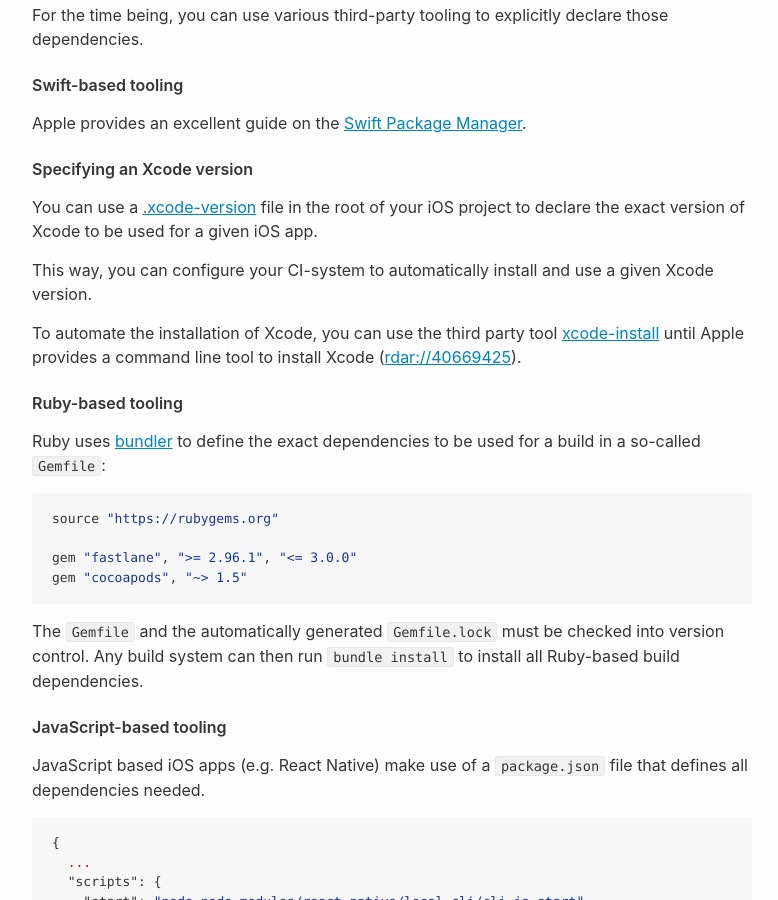
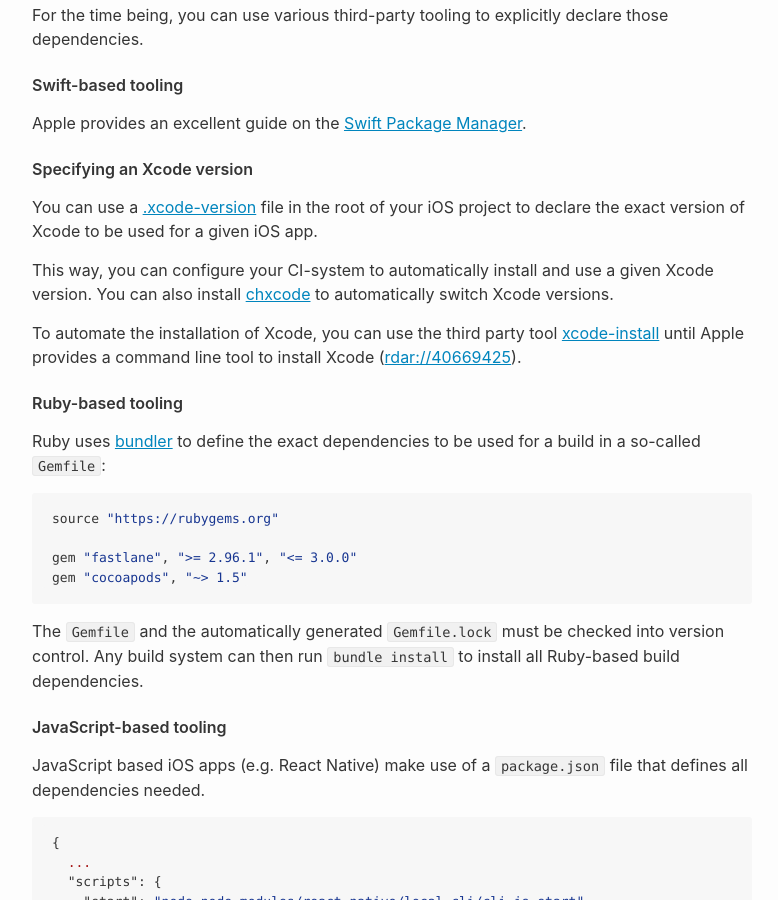
Before and after one commit to ios-factor/ios-factor.com, a Jekyll site: the page built from factors/dependencies.md, in a window 1280 px wide and 900 px high, scrolled down 867 px. Shown: the whole window, without its empty margins (68-846 px from the left). Built offline with Jekyll 4.4.1, drawn with Linux system fonts in a browser that asks for light colours.

Commit message:
Add link to chxcode
Fixes #28

```diff
--- a/factors/dependencies.md
+++ b/factors/dependencies.md
@@ -22,9 +22,11 @@
 
 You can use a [.xcode-version](https://github.com/fastlane/ci/blob/master/docs/xcode-version.md) file in the root of your iOS project to declare the exact version of Xcode to be used for a given iOS app.
 
-This way, you can configure your CI-system to automatically install and use a given Xcode version.
+This way, you can configure your CI-system to automatically install and use a given Xcode version. You can also install [chxcode] to automatically switch Xcode versions.
 
 To automate the installation of Xcode, you can use the third party tool [xcode-install](https://github.com/krausefx/xcode-install) until Apple provides a command line tool to install Xcode ([rdar://40669425](https://openradar.appspot.com/radar?id=5064112975380480)).
+
+[chxcode]: https://github.com/klaaspieter/chxcode
 
 #### Ruby-based tooling
 
```
